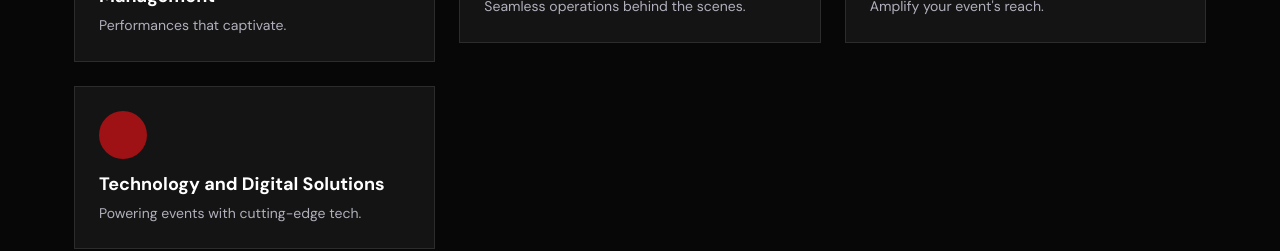
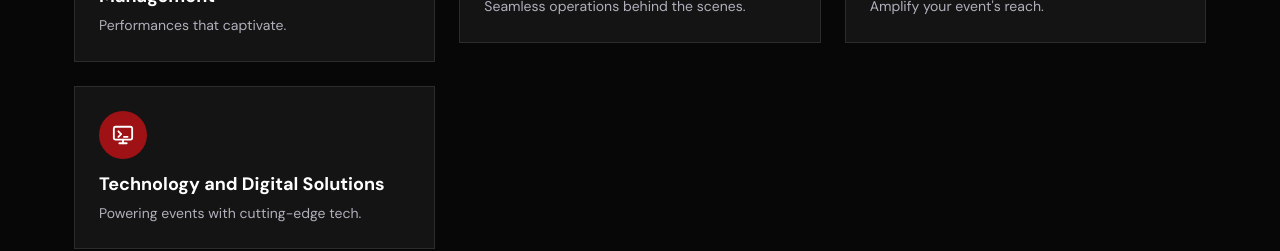
Before and after one commit to J-Akiru5/mdm, a Next.js app: page / in a window 1280 px wide. Shown: the part 2160-2411 px from the top of the page. Built offline with nearby package versions, Linux system fonts and the light colour scheme; no server answers; the database is empty.

Commit message:
fix: add missing tech icon and create dynamic service detail route for learn more links

```diff
--- a/src/components/home/WhatWeDo.tsx
+++ b/src/components/home/WhatWeDo.tsx
@@ -102,6 +102,24 @@ const serviceIcons: Record<string, React.ReactNode> = {
       <line x1="8" y1="10" x2="16" y2="10" />
     </svg>
   ),
+  "technology-digital-solutions": (
+    <svg
+      width="22"
+      height="22"
+      viewBox="0 0 24 24"
+      fill="none"
+      stroke="currentColor"
+      strokeWidth="2"
+      strokeLinecap="round"
+      strokeLinejoin="round"
+    >
+      <rect x="2" y="3" width="20" height="14" rx="2" ry="2" />
+      <line x1="8" y1="21" x2="16" y2="21" />
+      <line x1="12" y1="17" x2="12" y2="21" />
+      <polyline points="7 8 10 11 7 14" />
+      <line x1="13" y1="14" x2="17" y2="14" />
+    </svg>
+  ),
 };
 
 interface WhatWeDoProps {
```
Also changed, not shown: src/app/services/[slug]/page.tsx (added, +31 -0 lines).
